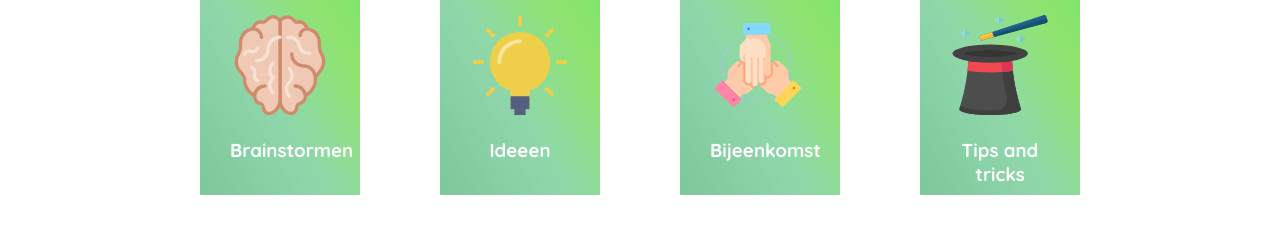
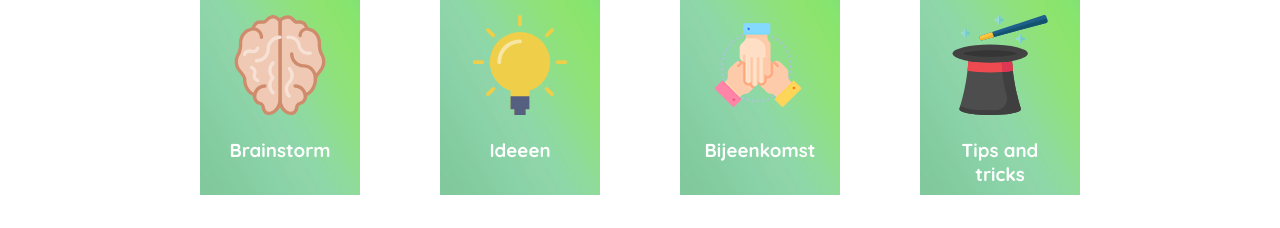
Before and after one commit to YolaLilian/greening-front-end, a React (Create React App) app: page / in a window 1280 px wide. Shown: the part 960-1188 px from the top of the page. Built offline with nearby package versions, Linux system fonts and the light colour scheme.

Commit message:
Updated card asset

```diff
--- a/src/components/cardlink.js
+++ b/src/components/cardlink.js
@@ -43,14 +43,16 @@ class Cardlink extends Component {
 
     const h3_style = {
         color: "white",
-        textAlign: "center"
+        textAlign: "center",
+        justifyContent: "center",
+        display: "flex"
     }
     return (
       <div className="App">
           <div style={container}>
               <div className="cardlink" style={cardlinkStyle}>
                 <img src={icon_1} />
-                <h3 style={h3_style}>Brainstormen</h3>
+                <h3 style={h3_style}>Brainstorm</h3>
               </div>
               <div className="cardlink" style={cardlinkStyle}>
                 <img src={icon_2} />
```
Also changed, not shown: src/images/SVG/Asset 1.svg (added).
